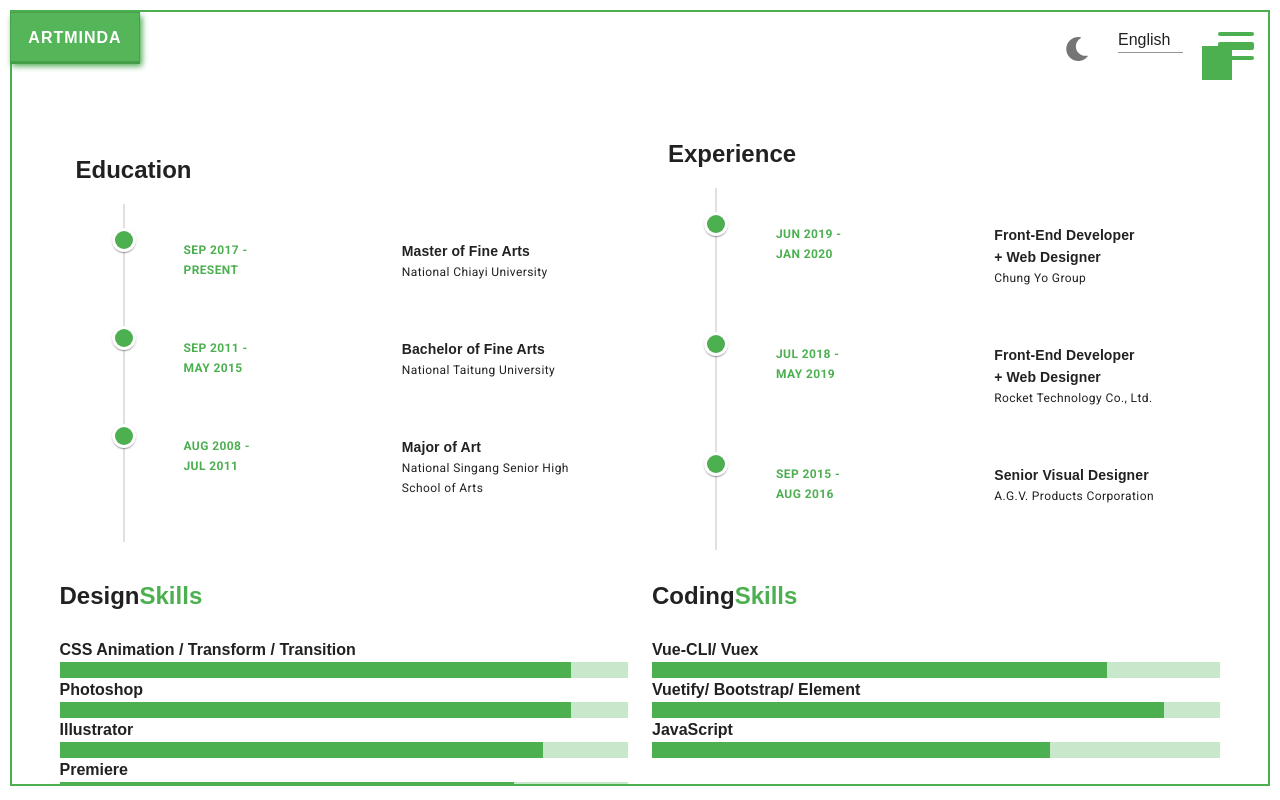
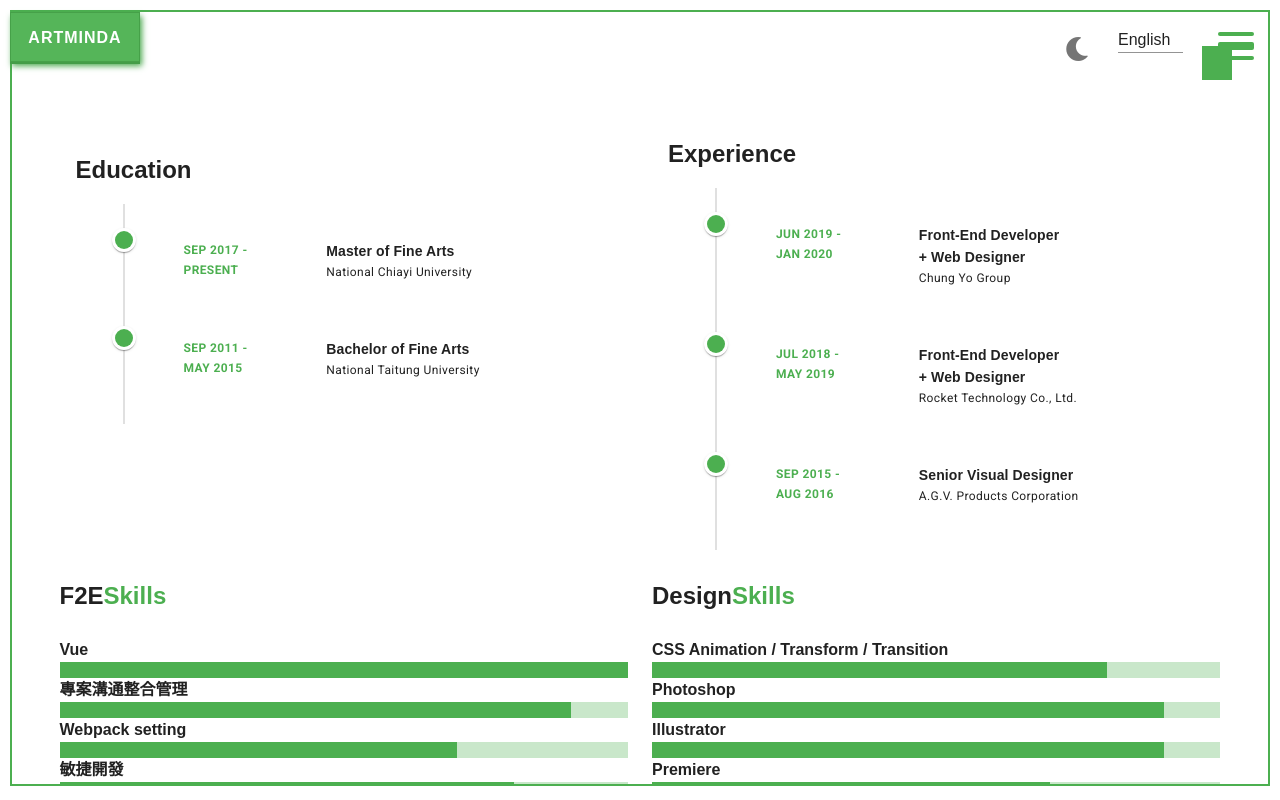
Before and after one commit to artminda/artminda, a Vue app: page /#/resume in a window 1280 px wide. Built offline with nearby package versions, Linux system fonts and the light colour scheme; what storyblok-vue would draw is missing.

Commit message:
[Added] resume

```diff
--- a/src/views/Resume.vue
+++ b/src/views/Resume.vue
@@ -7,11 +7,11 @@
         <v-timeline align-top dense>
           <v-timeline-item color="green" small>
             <v-layout>
-              <v-col xs4>
+              <v-col cols="4">
                 <div class="caption font-weight-bold green--text">SEP 2017 -</div>
                 <div class="caption font-weight-bold green--text">PRESENT</div>
               </v-col>
-              <v-col class="pl-2">
+              <v-col class="pl-2 subheading">
                 <strong>{{$t("art_master")}}</strong>
                 <div class="caption mb-2">{{$t("art_chiayi")}}</div>
               </v-col>
@@ -20,29 +20,17 @@
 
           <v-timeline-item color="green" small>
             <v-layout >
-              <v-col xs4>
+              <v-col cols="4">
                 <div class="caption font-weight-bold green--text">SEP 2011 -</div>
                 <div class="caption font-weight-bold green--text">MAY 2015</div>
               </v-col>
-              <v-col class="pl-2">
+              <v-col class="pl-2 subheading">
                 <strong>{{$t("art_bachelor")}}</strong>
                 <div class="caption mb-2">{{$t("art_taitung")}}</div>
               </v-col>
             </v-layout>
           </v-timeline-item>
 
-          <v-timeline-item color="green" small>
-            <v-layout >
-              <v-col xs4>
-                <div class="caption font-weight-bold green--text">AUG 2008 -</div>
-                <div class="caption font-weight-bold green--text">JUL 2011</div>
-              </v-col>
-              <v-col xs8 class="pl-2">
-                <strong>{{$t("art_major")}}</strong>
-                <div class="caption mb-2">{{$t("art_singang")}}</div>
-              </v-col>
-            </v-layout>
-          </v-timeline-item>
         </v-timeline>
       </v-card-text>
     </v-col>
@@ -52,7 +40,7 @@
         <v-timeline align-top dense>
           <v-timeline-item color="green" small>
             <v-layout >
-              <v-col xs4>
+              <v-col cols="4">
                 <div class="caption font-weight-bold green--text">JUN 2019 -</div>
                 <div class="caption font-weight-bold green--text">JAN 2020</div>
               </v-col>
@@ -65,7 +53,7 @@
 
           <v-timeline-item color="green" small>
             <v-layout >
-              <v-col xs4>
+              <v-col cols="4">
                 <div class="caption font-weight-bold green--text">JUL 2018 -</div>
                 <div class="caption font-weight-bold green--text">MAY 2019</div>
               </v-col>
@@ -78,7 +66,7 @@
 
           <v-timeline-item color="green" small>
             <v-layout >
-              <v-col xs4>
+              <v-col cols="4">
                 <div class="caption font-weight-bold green--text">SEP 2015 -</div>
                 <div class="caption font-weight-bold green--text">AUG 2016</div>
               </v-col>
@@ -91,34 +79,45 @@
         </v-timeline>
       </v-card-text>
     </v-col>
+
       <v-col cols="12" sm="6" class="pt-4">
+        <h2>
+          <span>F2E</span>
+          <span class="green--text">Skills</span>
+        </h2>
+        <br>
+        <strong>Vue</strong>
+        <v-progress-linear v-model="buffer10" :buffer-value="bufferValue" color="green" height="16"></v-progress-linear>
+        <strong>專案溝通整合管理</strong>
+        <v-progress-linear v-model="buffer9" :buffer-value="bufferValue" color="green" height="16"></v-progress-linear>
+        <strong>Webpack setting</strong>
+        <v-progress-linear v-model="buffer7" :buffer-value="bufferValue" color="green" height="16"></v-progress-linear>
+        <strong>敏捷開發</strong>
+        <v-progress-linear v-model="buffer8" :buffer-value="bufferValue" color="green" height="16"></v-progress-linear>
+        <strong>球類遊戲網站製作</strong>
+        <v-progress-linear v-model="buffer10" :buffer-value="bufferValue" color="green" height="16"></v-progress-linear>
+        <strong>WERP製作</strong>
+        <v-progress-linear v-model="buffer9" :buffer-value="bufferValue" color="green" height="16"></v-progress-linear>
+        <strong>SEO</strong>
+        <v-progress-linear v-model="buffer10" :buffer-value="bufferValue" color="green" height="16"></v-progress-linear>
+      </v-col>
+
+        <v-col cols="12" sm="6" class="pt-4">
         <h2>
           <span>Design</span>
           <span class="green--text">Skills</span>
         </h2>
         <br>
         <strong>CSS Animation / Transform / Transition</strong>
+        <v-progress-linear v-model="buffer8" :buffer-value="bufferValue" color="green" height="16"></v-progress-linear>
+        <strong>Photoshop</strong>
+        <v-progress-linear v-model="buffer9" :buffer-value="bufferValue" color="green" height="16"></v-progress-linear>
+        <strong>Illustrator</strong>
+        <v-progress-linear v-model="buffer9" :buffer-value="bufferValue" color="green" height="16"></v-progress-linear>
+        <strong>Premiere</strong>
         <v-progress-linear v-model="buffer7" :buffer-value="bufferValue" color="green" height="16"></v-progress-linear>
-        <strong>Photoshop</strong>
-        <v-progress-linear v-model="buffer1" :buffer-value="bufferValue" color="green" height="16"></v-progress-linear>
-        <strong>Illustrator</strong>
-        <v-progress-linear v-model="buffer2" :buffer-value="bufferValue" color="green" height="16"></v-progress-linear>
-        <strong>Premiere</strong>
-        <v-progress-linear v-model="buffer3" :buffer-value="bufferValue" color="green" height="16"></v-progress-linear>
       </v-col>
-      <v-col cols="12" sm="6" class="pt-4">
-        <h2>
-          <span>Coding</span>
-          <span class="green--text">Skills</span>
-        </h2>
-        <br>
-        <strong>Vue-CLI/ Vuex</strong>
-        <v-progress-linear v-model="buffer4" :buffer-value="bufferValue" color="green" height="16"></v-progress-linear>
-        <strong>Vuetify/ Bootstrap/ Element</strong>
-        <v-progress-linear v-model="buffer5" :buffer-value="bufferValue" color="green" height="16"></v-progress-linear>
-        <strong>JavaScript</strong>
-        <v-progress-linear v-model="buffer6" :buffer-value="bufferValue" color="green" height="16"></v-progress-linear>
-      </v-col>
+
       <v-col col="12">
       <v-row
       :align="'center'"
@@ -181,6 +180,9 @@ export default {
       buffer5: 0,
       buffer6: 0,
       buffer7: 0,
+      buffer8: 0,
+      buffer9: 0,
+      buffer10: 0,
       bufferValue: 100,
       interval: 0
     }
@@ -196,13 +198,16 @@ export default {
   methods: {
     startBuffer () {
       this.interval = setInterval(() => {
-        this.buffer1 = 90
-        this.buffer2 = 85
-        this.buffer3 = 80
-        this.buffer4 = 80
-        this.buffer5 = 90
-        this.buffer6 = 70
-        this.buffer7 = 90
+        this.buffer1 = 10
+        this.buffer2 = 20
+        this.buffer3 = 30
+        this.buffer4 = 40
+        this.buffer5 = 50
+        this.buffer6 = 60
+        this.buffer7 = 70
+        this.buffer8 = 80
+        this.buffer9 = 90
+        this.buffer10 = 100
       }, 800)
     }
   }
```
